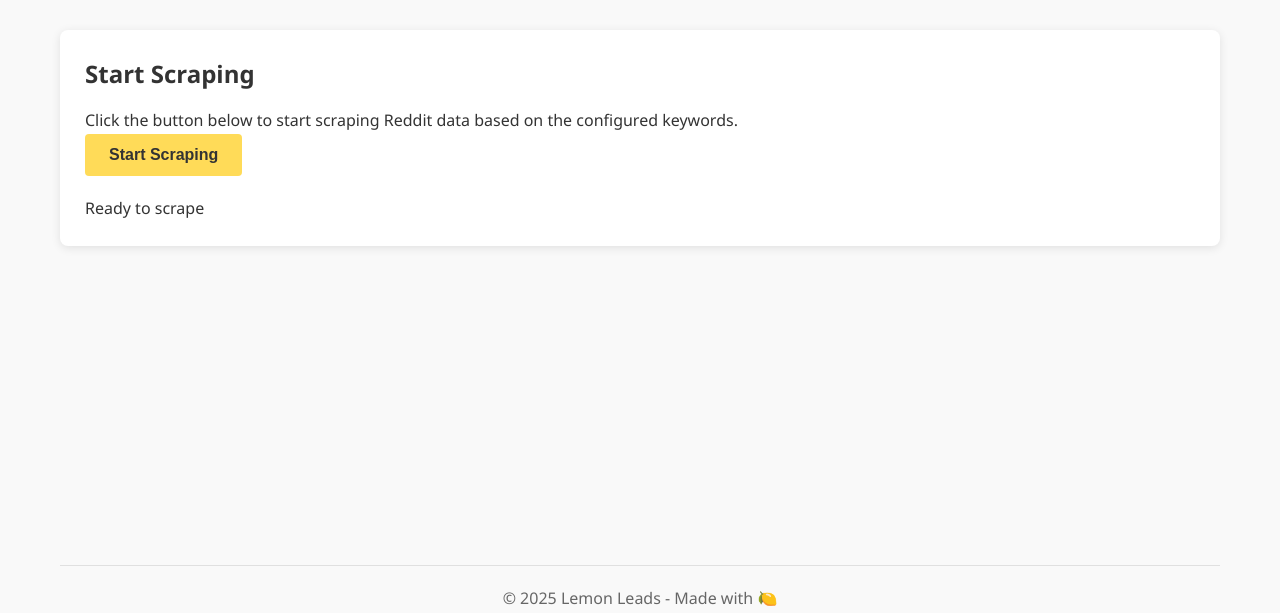
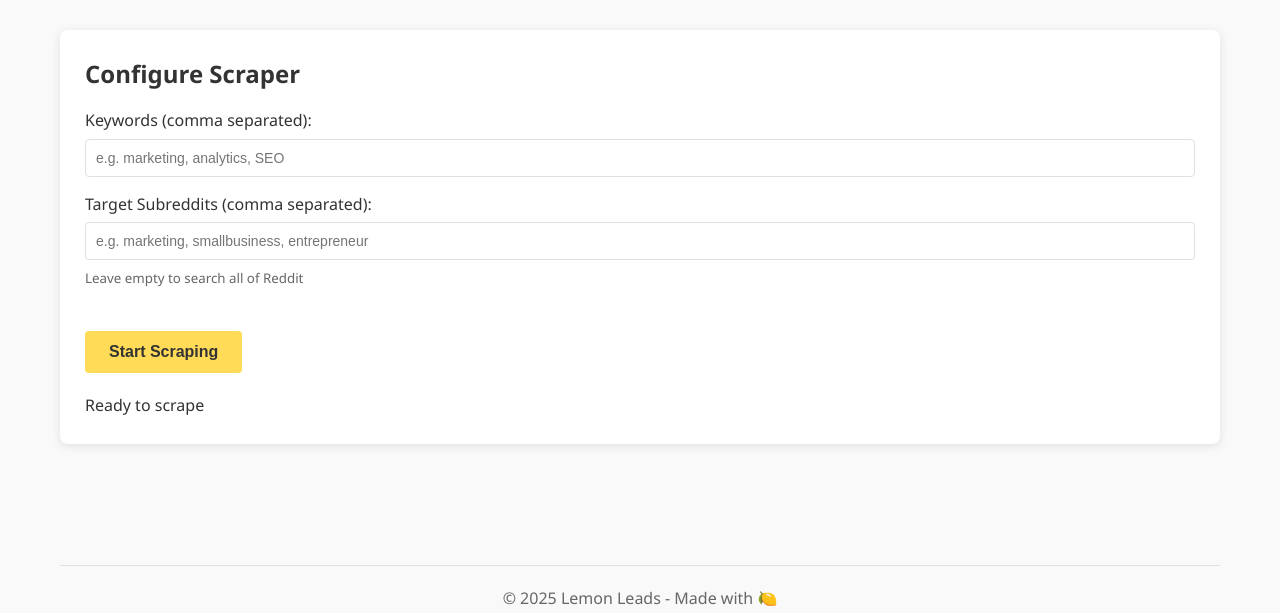
Before and after one commit to manojk0303/reddit-scrapper-lemon, a Flask app: page / in a window 1280 px wide. Shown: the part 148-761 px from the top of the page. Run offline with Flask 3, Linux system fonts and the light colour scheme.

Commit message:
added subreddit and topic in ui

```diff
--- a/app.py
+++ b/app.py
@@ -1,5 +1,5 @@
 # app.py
-from flask import Flask, render_template, jsonify
+from flask import Flask, render_template, jsonify, request
 import asyncio
 import yaml
 import os
@@ -19,9 +19,13 @@ app = Flask(__name__)
 loop = asyncio.new_event_loop()
 asyncio.set_event_loop(loop)
 
-# Global variable to track if scraping is in progress
+# Global variables to track scraping state
 is_scraping = False
 latest_results = []
+current_config = {
+    "search_keywords": [],
+    "target_subreddits": []
+}
 
 @app.route('/')
 def index():
@@ -29,13 +33,35 @@ def index():
 
 @app.route('/start_scrape', methods=['POST'])
 def start_scrape():
-    global is_scraping, latest_results
+    global is_scraping, latest_results, current_config
 
     if is_scraping:
         return jsonify({
             'status': 'error',
             'message': 'A scraping operation is already in progress'
         })
+
+    # Get configuration from request
+    data = request.json
+    keywords = data.get('keywords', [])
+    subreddits = data.get('subreddits', [])
+
+    # Validate keywords
+    if not keywords:
+        return jsonify({
+            'status': 'error',
+            'message': 'Please provide at least one keyword'
+        })
+
+    # Update current configuration
+    current_config = {
+        "search_keywords": keywords,
+        "target_subreddits": subreddits
+    }
+
+    # Update config.yaml
+    with open("config.yaml", "w") as f:
+        yaml.dump(current_config, f)
 
     is_scraping = True
     latest_results = []
@@ -58,23 +84,24 @@ def get_status():
         'results': latest_results
     })
 
+@app.route('/get_spreadsheet_url', methods=['GET'])
+def get_spreadsheet_url():
+    try:
+        # Initialize scraper to get the URL
+        reddit_scraper = RedditScraper()
+        url = reddit_scraper.get_spreadsheet_url()
+        return jsonify({
+            'url': url
+        })
+    except Exception as e:
+        return jsonify({
+            'error': str(e)
+        })
+
 async def scrape_and_update():
-    global is_scraping, latest_results
+    global is_scraping, latest_results, current_config
 
     try:
-        # Load configuration or create it from environment variables if it doesn't exist
-        config_path = "config.yaml"
-        if not os.path.exists(config_path):
-            # Create config from environment variables
-            config = {
-                "search_keywords": os.environ.get("SEARCH_KEYWORDS", "").split(","),
-                "target_subreddits": os.environ.get("TARGET_SUBREDDITS", "").split(",")
-            }
-        else:
-            # Load from file
-            with open(config_path) as f:
-                config = yaml.safe_load(f)
-
         # Initialize scraper
         reddit_scraper = RedditScraper()
         all_results = []
@@ -83,7 +110,11 @@ async def scrape_and_update():
             # Initialize the Reddit client
             await reddit_scraper.initialize()
 
-            for keyword in config["search_keywords"]:
+            # If subreddits are specified in the config, update the scraper
+            if current_config["target_subreddits"]:
+                reddit_scraper.subreddits = current_config["target_subreddits"]
+
+            for keyword in current_config["search_keywords"]:
                 results = await reddit_scraper.scrape(keyword)
                 all_results.extend(results)
 
@@ -139,6 +170,15 @@ if __name__ == "__main__":
     # Check paths for debugging
     check_paths()
 
+    # Create config.yaml if it doesn't exist
+    if not os.path.exists("config.yaml"):
+        default_config = {
+            "search_keywords": os.environ.get("SEARCH_KEYWORDS", "").split(","),
+            "target_subreddits": os.environ.get("TARGET_SUBREDDITS", "").split(",")
+        }
+        with open("config.yaml", "w") as f:
+            yaml.dump(default_config, f)
+
     # Start the asyncio event loop in a background thread
     import threading
     def run_loop():
--- a/static/script.js
+++ b/static/script.js
@@ -8,25 +8,47 @@ document.addEventListener('DOMContentLoaded', function() {
     const resultCount = document.getElementById('resultCount');
     const resultsBody = document.getElementById('resultsBody');
     const sheetLink = document.getElementById('sheetLink');
+    const keywordsInput = document.getElementById('keywords');
+    const subredditsInput = document.getElementById('subreddits');
 
     // Status check interval (in milliseconds)
     const statusCheckInterval = 2000;
     let statusChecker;
 
+    // Load saved configuration if available
+    loadSavedConfig();
+
     // Function to start scraping
     function startScraping() {
+        // Get values from inputs
+        const keywords = keywordsInput.value.split(',').map(k => k.trim()).filter(k => k);
+        const subreddits = subredditsInput.value.split(',').map(s => s.trim()).filter(s => s);
+
+        // Validate keywords
+        if (keywords.length === 0) {
+            showError('Please enter at least one keyword');
+            return;
+        }
+
+        // Save current configuration
+        saveConfig(keywordsInput.value, subredditsInput.value);
+
         // Disable button and show loading
         scrapeButton.disabled = true;
         statusMessage.textContent = 'Starting scraping process...';
         statusMessage.className = '';
         loadingSpinner.classList.remove('hidden');
 
-        // Make API call to start scraping
+        // Make API call to start scraping with configuration
         fetch('/start_scrape', {
             method: 'POST',
             headers: {
                 'Content-Type': 'application/json'
-            }
+            },
+            body: JSON.stringify({
+                keywords: keywords,
+                subreddits: subreddits
+            })
         })
         .then(response => response.json())
         .then(data => {
@@ -122,18 +144,37 @@ document.addEventListener('DOMContentLoaded', function() {
         // Show the results card
         resultsCard.classList.remove('hidden');
 
-        // Try to extract the spreadsheet ID from the results
-        // This assumes that your google sheet URL is stored or can be derived from the results
-        // If not, you'll need to modify this to get the URL from your backend
-        fetch('/status')
+        // Get the spreadsheet URL
+        fetch('/get_spreadsheet_url')
             .then(response => response.json())
             .then(data => {
-                // In a real implementation, you might need to get this URL from your backend
-                // Here we just use a placeholder that would be replaced with actual code
-                // to extract or request the spreadsheet URL
-                const spreadsheetUrl = "https://docs.google.com/spreadsheets/d/YOUR_SHEET_ID";
-                sheetLink.href = spreadsheetUrl;
+                if (data.url) {
+                    sheetLink.href = data.url;
+                }
+            })
+            .catch(error => {
+                console.error('Error getting spreadsheet URL:', error);
             });
+    }
+
+    // Function to save configuration to localStorage
+    function saveConfig(keywords, subreddits) {
+        localStorage.setItem('redditScraperKeywords', keywords);
+        localStorage.setItem('redditScraperSubreddits', subreddits);
+    }
+
+    // Function to load saved configuration from localStorage
+    function loadSavedConfig() {
+        const savedKeywords = localStorage.getItem('redditScraperKeywords');
+        const savedSubreddits = localStorage.getItem('redditScraperSubreddits');
+
+        if (savedKeywords) {
+            keywordsInput.value = savedKeywords;
+        }
+
+        if (savedSubreddits) {
+            subredditsInput.value = savedSubreddits;
+        }
     }
 
     // Event listeners
--- a/static/style.css
+++ b/static/style.css
@@ -1,5 +1,4 @@
-/* static/style.css */
-:root {
+/* static/style.css */:root {
     --primary-color: #FFDB58;  /* Lemon yellow */
     --primary-dark: #E6B800;
     --text-color: #333;
@@ -10,20 +9,17 @@
     --error-color: #F44336;
     --loading-color: #2196F3;
 }
-
 * {
     box-sizing: border-box;
     margin: 0;
     padding: 0;
 }
-
 body {
     font-family: 'Segoe UI', Tahoma, Geneva, Verdana, sans-serif;
     background-color: var(--light-bg);
     color: var(--text-color);
     line-height: 1.6;
 }
-
 .container {
     max-width: 1200px;
     margin: 0 auto;
@@ -32,23 +28,19 @@ body {
     display: flex;
     flex-direction: column;
 }
-
 .header {
     text-align: center;
     margin-bottom: 30px;
     padding: 20px 0;
     border-bottom: 1px solid var(--border-color);
 }
-
 .header h1 {
     color: var(--text-color);
     margin-bottom: 10px;
 }
-
 .main {
     flex: 1;
 }
-
 .footer {
     text-align: center;
     margin-top: 30px;
@@ -56,7 +48,6 @@ body {
     border-top: 1px solid var(--border-color);
     color: #666;
 }
-
 .card {
     background-color: var(--card-bg);
     border-radius: 8px;
@@ -64,12 +55,10 @@ body {
     padding: 25px;
     margin-bottom: 30px;
 }
-
 .card h2 {
     margin-bottom: 15px;
     color: var(--text-color);
 }
-
 .btn-primary {
     background-color: var(--primary-color);
     color: var(--text-color);
@@ -80,35 +69,29 @@ body {
     font-size: 16px;
     font-weight: 600;
     transition: background-color 0.2s, transform 0.1s;
+    margin-top: 20px;
 }
-
 .btn-primary:hover {
     background-color: var(--primary-dark);
 }
-
 .btn-primary:active {
     transform: scale(0.98);
 }
-
 .btn-primary:disabled {
     background-color: #cccccc;
     cursor: not-allowed;
 }
-
 .status-container {
     margin-top: 20px;
     display: flex;
     align-items: center;
 }
-
 .status-success {
     color: var(--success-color);
 }
-
 .status-error {
     color: var(--error-color);
 }
-
 .spinner {
     border: 3px solid rgba(0, 0, 0, 0.1);
     border-top: 3px solid var(--loading-color);
@@ -118,55 +101,74 @@ body {
     animation: spin 1s linear infinite;
     margin-left: 10px;
 }
-
 @keyframes spin {
     0% { transform: rotate(0deg); }
     100% { transform: rotate(360deg); }
 }
-
 .table-container {
     overflow-x: auto;
     margin: 20px 0;
 }
-
 table {
     width: 100%;
     border-collapse: collapse;
     min-width: 800px;
 }
-
 th, td {
     padding: 12px 15px;
     text-align: left;
     border-bottom: 1px solid var(--border-color);
 }
-
 th {
     background-color: #f5f5f5;
     font-weight: 600;
 }
-
 tbody tr:hover {
     background-color: #f8f8f8;
 }
-
 .hidden {
     display: none;
 }
-
 .spreadsheet-link {
     text-align: center;
     margin-top: 15px;
 }
-
 .spreadsheet-link a {
     color: var(--loading-color);
     text-decoration: none;
     font-weight: 600;
 }
-
 .spreadsheet-link a:hover {
     text-decoration: underline;
+}
+
+/* Form styling */
+.config-form {
+    margin-bottom: 20px;
+}
+.form-group {
+    margin-bottom: 15px;
+}
+.form-group label {
+    display: block;
+    margin-bottom: 5px;
+    font-weight: 500;
+}
+.form-input {
+    width: 100%;
+    padding: 10px;
+    border: 1px solid var(--border-color);
+    border-radius: 4px;
+    font-size: 14px;
+}
+.form-input:focus {
+    outline: none;
+    border-color: var(--primary-color);
+    box-shadow: 0 0 0 2px rgba(255, 219, 88, 0.2);
+}
+.form-help {
+    margin-top: 5px;
+    color: #666;
 }
 
 /* Responsive design for mobile */
@@ -199,4 +201,8 @@ tbody tr:hover {
     .card h2 {
         font-size: 20px;
     }
+
+    .form-input {
+        padding: 8px;
+    }
 }
--- a/templates/index.html
+++ b/templates/index.html
@@ -1,5 +1,4 @@
-<!-- templates/index.html -->
-<!DOCTYPE html>
+<!-- templates/index.html --><!DOCTYPE html>
 <html lang="en">
     <head>
         <meta charset="UTF-8">
@@ -16,8 +15,20 @@
 
             <div class="main">
                 <div class="card">
-                <h2>Start Scraping</h2>
-                <p>Click the button below to start scraping Reddit data based on the configured keywords.</p>
+                    <h2>Configure Scraper</h2>
+                    <div class="config-form">
+                        <div class="form-group">
+                            <label for="keywords">Keywords (comma separated):</label>
+                            <input type="text" id="keywords" placeholder="e.g. marketing, analytics, SEO" class="form-input">
+                        </div>
+                        <div class="form-group">
+                            <label for="subreddits">Target Subreddits (comma separated):</label>
+                            <input type="text" id="subreddits" placeholder="e.g. marketing, smallbusiness, entrepreneur" class="form-input">
+                            <div class="form-help">
+                                <small>Leave empty to search all of Reddit</small>
+                            </div>
+                        </div>
+                    </div>
                     <button id="scrapeButton" class="btn-primary">Start Scraping</button>
                     <div id="status" class="status-container">
                         <p id="statusMessage">Ready to scrape</p>
@@ -56,7 +67,6 @@
                 <p>© 2025 Lemon Leads - Made with 🍋</p>
             </div>
         </div>
-
         <script src="{{ url_for('static', filename='script.js') }}"></script>
     </body>
     </html>
```
Also changed, not shown: Scrapers/reddit_scraper.py (+37 -4 lines), config.yaml (+2 -18 lines). Lines whose indentation alone changed are shown as unchanged.
